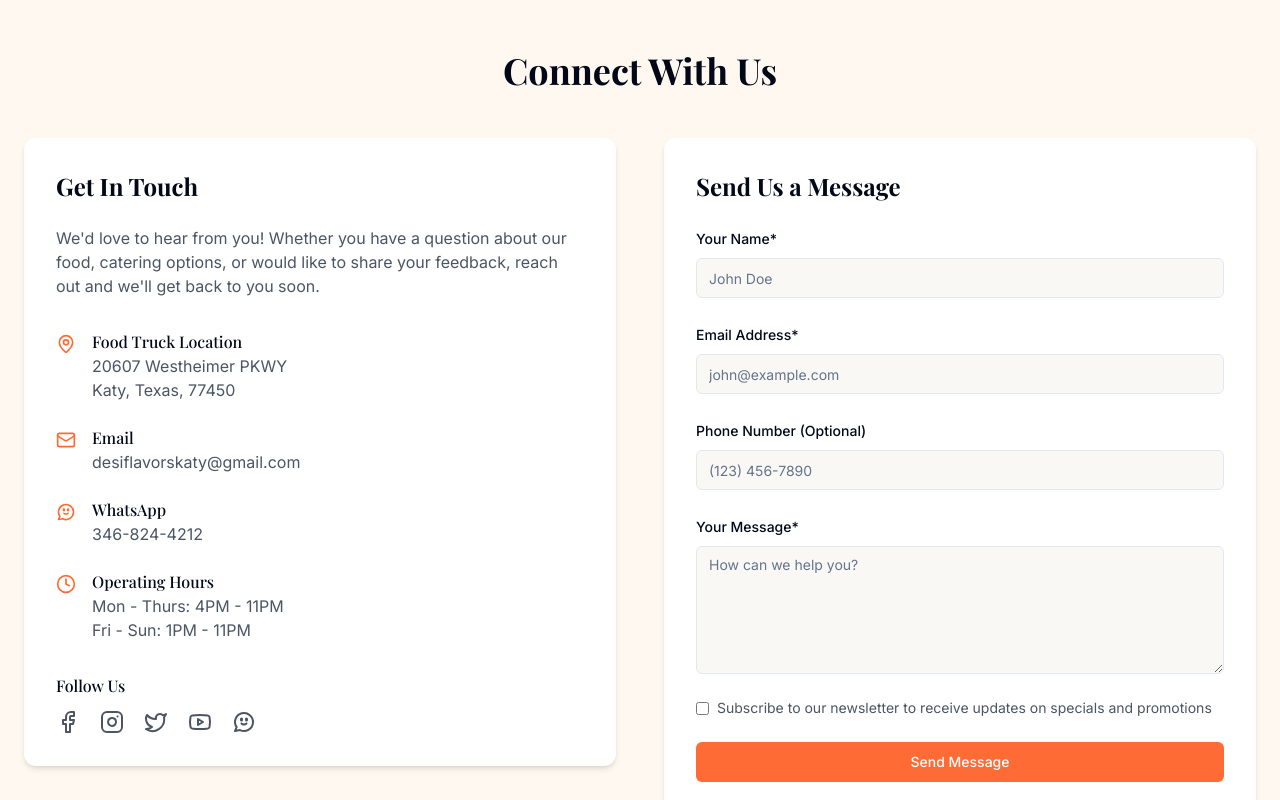
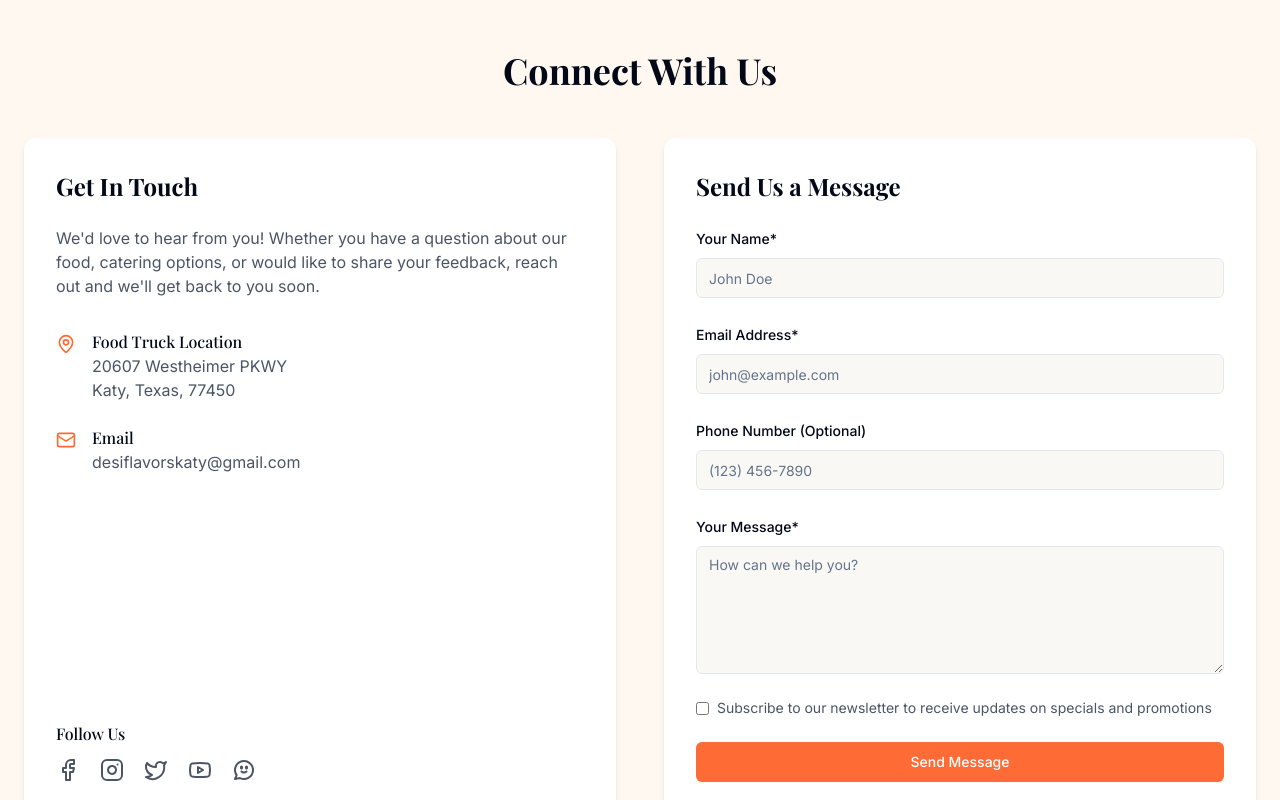
Before and after one commit to jonathanrao99/desi-flavors-hub, a React (Vite) app: page / in a window 1280 px wide. Shown: the part 3560-4360 px from the top of the page. Built offline with nearby package versions, Linux system fonts and the light colour scheme.

Commit message:
Changes to connect

```diff
--- a/src/components/home/ConnectSection.tsx
+++ b/src/components/home/ConnectSection.tsx
@@ -6,6 +6,7 @@ import { Textarea } from "@/components/ui/textarea";
 import { Label } from "@/components/ui/label";
 import { useState } from 'react';
 import { toast } from '@/components/ui/use-toast';
+
 const ConnectSection = () => {
   const [formData, setFormData] = useState({
     name: '',
@@ -15,40 +16,32 @@ const ConnectSection = () => {
     subscribedToNewsletter: false
   });
   const [isSubmitting, setIsSubmitting] = useState(false);
+
   const handleChange = (e: React.ChangeEvent<HTMLInputElement | HTMLTextAreaElement>) => {
-    const {
-      name,
-      value
-    } = e.target;
+    const { name, value } = e.target;
     setFormData(prev => ({
       ...prev,
       [name]: value
     }));
   };
+
   const handleCheckboxChange = (e: React.ChangeEvent<HTMLInputElement>) => {
-    const {
-      name,
-      checked
-    } = e.target;
+    const { name, checked } = e.target;
     setFormData(prev => ({
       ...prev,
       [name]: checked
     }));
   };
+
   const handleSubmit = async (e: React.FormEvent) => {
     e.preventDefault();
     setIsSubmitting(true);
     try {
-      // Submit logic would go here
       console.log('Form submitted:', formData);
-
-      // Show success toast
       toast({
         title: "Message Sent",
         description: "Thank you! We'll get back to you soon."
       });
-
-      // Reset form
       setFormData({
         name: '',
         email: '',
@@ -67,33 +60,29 @@ const ConnectSection = () => {
       setIsSubmitting(false);
     }
   };
-  return <section id="contact" className="py-16 bg-desi-cream">
+
+  return (
+    <section id="contact" className="py-16 bg-desi-cream">
       <div className="container mx-auto px-4 md:px-6">
         <h2 className="text-3xl md:text-4xl font-display font-bold text-center mb-12">
           Connect With Us
         </h2>
 
-        <div className="grid grid-cols-1 lg:grid-cols-2 gap-12 items-start">
-          <div>
-            <div className="bg-white rounded-xl shadow-md p-8 mb-8">
+        <div className="grid grid-cols-1 lg:grid-cols-2 gap-12 items-stretch">
+          <div className="h-full flex flex-col bg-white rounded-xl shadow-md p-8">
             <h3 className="text-2xl font-display font-bold mb-6">Get In Touch</h3>
             <p className="text-gray-600 mb-8">
               We'd love to hear from you! Whether you have a question about our food, catering options,
               or would like to share your feedback, reach out and we'll get back to you soon.
             </p>
-
-              <div className="space-y-6 mb-8">
+            <div className="space-y-6 mb-8 flex-grow">
               <div className="flex items-start">
                 <MapPin className="text-desi-orange mr-4 mt-1" size={20} />
                 <div>
                   <h4 className="font-medium">Food Truck Location</h4>
-                    <p className="text-gray-600">
-                      20607 Westheimer PKWY<br />
-                      Katy, Texas, 77450
-                    </p>
+                  <p className="text-gray-600">20607 Westheimer PKWY<br />Katy, Texas, 77450</p>
                 </div>
               </div>
-
               <div className="flex items-start">
                 <Mail className="text-desi-orange mr-4 mt-1" size={20} />
                 <div>
@@ -103,75 +92,38 @@ const ConnectSection = () => {
                   </p>
                 </div>
               </div>
-
-                <div className="flex items-start">
-                  <svg xmlns="http://www.w3.org/2000/svg" width="20" height="20" viewBox="0 0 24 24" fill="none" stroke="currentColor" strokeWidth="2" strokeLinecap="round" strokeLinejoin="round" className="text-desi-orange mr-4 mt-1">
-                    <path d="M3 21l1.65-3.8a9 9 0 1 1 3.4 2.9L3 21" />
-                    <path d="M9 10a.5.5 0 0 0 1 0V9a.5.5 0 0 0-1 0v1Z" />
-                    <path d="M14 10a.5.5 0 0 0 1 0V9a.5.5 0 0 0-1 0v1Z" />
-                    <path d="M9.5 13.5c.5 1 1.5 1 2.5 1s2-.5 2.5-1" />
-                  </svg>
-                  <div>
-                    <h4 className="font-medium">WhatsApp</h4>
-                    <p className="text-gray-600">
-                      <a href="https://wa.me/13468244212" className="hover:text-desi-orange">346-824-4212</a>
-                    </p>
             </div>
-                </div>
-
-                <div className="flex items-start">
-                  <Clock className="text-desi-orange mr-4 mt-1" size={20} />
-                  <div>
-                    <h4 className="font-medium">Operating Hours</h4>
-                    <p className="text-gray-600">
-                      Mon - Thurs: 4PM - 11PM<br />
-                      Fri - Sun: 1PM - 11PM
-                    </p>
-                  </div>
-                </div>
-              </div>
-
             <div>
               <h4 className="font-medium mb-3">Follow Us</h4>
               <SocialLinks iconSize={24} spacing="space-x-5" />
             </div>
           </div>
 
-
-          </div>
-
-          <div>
-            <div className="bg-white rounded-xl shadow-md p-8">
+          <div className="h-full flex flex-col bg-white rounded-xl shadow-md p-8">
             <h3 className="text-2xl font-display font-bold mb-6">Send Us a Message</h3>
-
-              <form onSubmit={handleSubmit} className="space-y-6">
+            <form onSubmit={handleSubmit} className="space-y-6 flex-grow">
               <div className="space-y-2">
                 <Label htmlFor="name">Your Name*</Label>
                 <Input id="name" name="name" placeholder="John Doe" value={formData.name} onChange={handleChange} required />
               </div>
-
               <div className="space-y-2">
                 <Label htmlFor="email">Email Address*</Label>
                 <Input id="email" name="email" type="email" placeholder="john@example.com" value={formData.email} onChange={handleChange} required />
               </div>
-
               <div className="space-y-2">
                 <Label htmlFor="phone">Phone Number (Optional)</Label>
                 <Input id="phone" name="phone" type="tel" placeholder="(123) 456-7890" value={formData.phone} onChange={handleChange} />
               </div>
-
               <div className="space-y-2">
                 <Label htmlFor="message">Your Message*</Label>
                 <Textarea id="message" name="message" placeholder="How can we help you?" className="min-h-32" value={formData.message} onChange={handleChange} required />
               </div>
-
               <div className="flex items-start space-x-2">
                 <input type="checkbox" id="subscribedToNewsletter" name="subscribedToNewsletter" checked={formData.subscribedToNewsletter} onChange={handleCheckboxChange} className="mt-1" />
                 <label htmlFor="subscribedToNewsletter" className="text-sm text-gray-600">
                   Subscribe to our newsletter to receive updates on specials and promotions
                 </label>
               </div>
-
               <Button type="submit" className="w-full bg-desi-orange hover:bg-desi-orange/90 text-white" disabled={isSubmitting}>
                 {isSubmitting ? 'Sending...' : 'Send Message'}
               </Button>
@@ -179,7 +131,8 @@ const ConnectSection = () => {
           </div>
         </div>
       </div>
-      </div>
-    </section>;
+    </section>
+  );
 };
+
 export default ConnectSection;
```
Lines whose indentation alone changed are shown as unchanged.
